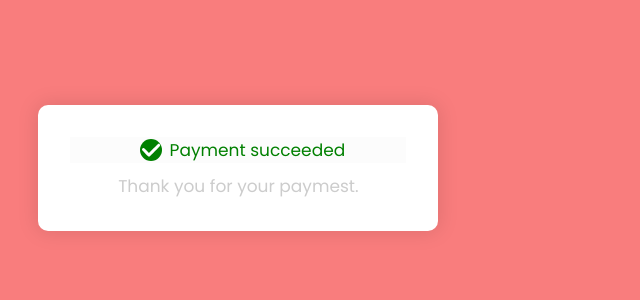
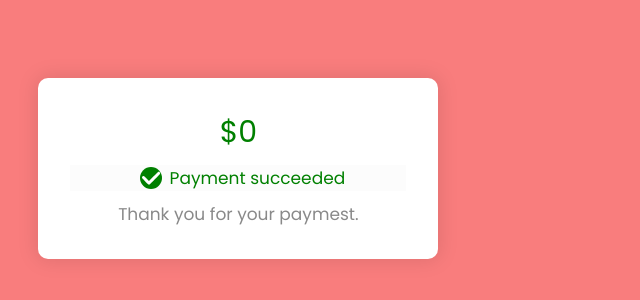
Before and after one commit to wandersonrodriguespro/nfc-transaction, a React (Vite) app: page /success in a window 1280 px wide. Shown: the part 232-532 px from the top of the page, without its empty margins (0-640 px from the left). Built offline with nearby package versions, Linux system fonts and the light colour scheme.

Commit message:
value correction

```diff
--- a/src/pages/Success/index.jsx
+++ b/src/pages/Success/index.jsx
@@ -1,5 +1,5 @@
 import { useLocation, useNavigate } from 'react-router-dom';
-import { Container, PaymentSucceed } from './styles';
+import { Container, Content, PaymentSucceed } from './styles';
 import { useEffect } from 'react';
 import CheckIcon from '../../assets/check-icon.svg'
 
@@ -22,13 +22,16 @@ function Success() {
   };
 
   return (
-    <Container onClick={handleBack}>
-      <PaymentSucceed>
+    <Content onClick={handleBack}>
+      <Container>
+        <h1>${value}</h1>
+        <PaymentSucceed>
           <img src={CheckIcon} alt="Check Icon" />
           <p>Payment succeeded</p>
-      </PaymentSucceed>
-      <p>Thank you for your paymest.</p>
-    </Container>
+        </PaymentSucceed>
+        <p>Thank you for your paymest.</p>
+      </Container>
+    </Content>
   );
 }
 
--- a/src/pages/Success/styles.js
+++ b/src/pages/Success/styles.js
@@ -1,4 +1,11 @@
 import styled from "styled-components";
+
+export const Content = styled.div`
+  width: 100%;
+  height: 100vh;
+  display: flex;
+  align-items: center;
+`
 
 export const Container = styled.div`
   background-color: #fff;
@@ -15,9 +22,14 @@ export const Container = styled.div`
   font-size: 20px;
   animation: scale 800ms ease-in-out;
 
+  h1 {
+    font-size: 30px;
+    color: green;
+  }
+
   p{
     font-size: 17px;
-    color: #ccc;
+    color: #898989;
   }
 
   @keyframes scale {
```
